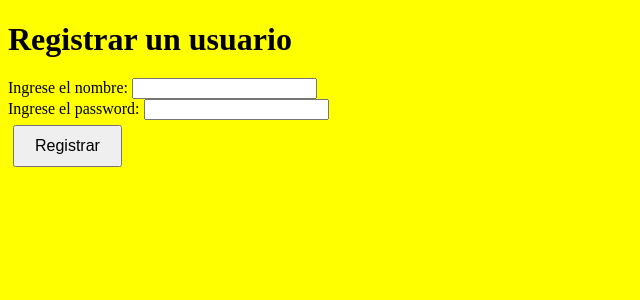
After one commit to Los-Ingeniebros/Login-P5, a Flask app: page /registrar/ in a window 1280 px wide. The commit adds this page. Shown: the top 300 px of the page, without its empty margins (0-640 px from the left). Run offline with Flask 3, Linux system fonts and the light colour scheme.

Commit message:
Interfaces para registrar usuario

```diff
--- a/templates/index.html
+++ b/templates/index.html
@@ -17,6 +17,12 @@
             <br>
             <br>
             <button>Log in</button>
+            <br>
+            <a href="/registrar/">
+            <button name="registrar" value="registrar">
+                Registrar usuario
+            </button>
+            </a>
         </div>
         <br>
         {% for message in get_flashed_messages() %}
--- /dev/null
+++ b/templates/registra_usuario.html
@@ -0,0 +1,47 @@
+<!DOCTYPE html>
+<html lang="en">
+<head>
+    <meta charset="UTF-8">
+    <title>Registrar usuario</title>
+    <style>
+        body {
+          background-color: yellow;
+        }
+
+        .container {
+            display: flex;
+            flex-direction: column;
+            justify-content: center;
+            align-items: center;
+            height: 100vh;
+        }
+
+        h1 {
+            margin-bottom: 20px;
+        }
+
+        button {
+            margin: 5px;
+            padding: 10px 20px;
+            font-size: 16px;
+        }
+    </style>
+</head>
+<body>
+    <h1>Registrar un usuario</h1>
+    <form method="post">
+        <label for="nombre">Ingrese el nombre:</label>
+        <input type="text" name="nombre" id="nombre" maxlength="200" required/>
+        <br>
+        <label for="password">Ingrese el password:</label>
+        <input type="password" name="contrasenia" id="contrasenia" maxlength="64" required/>
+        <br>
+        <button>Registrar</button>
+    </form>
+    {% if get_flashed_messages() %}
+        {% for message in get_flashed_messages() %}
+            <p>{{ message }}</p>
+        {% endfor %}
+    {% endif %}
+</body>
+</html>
```
